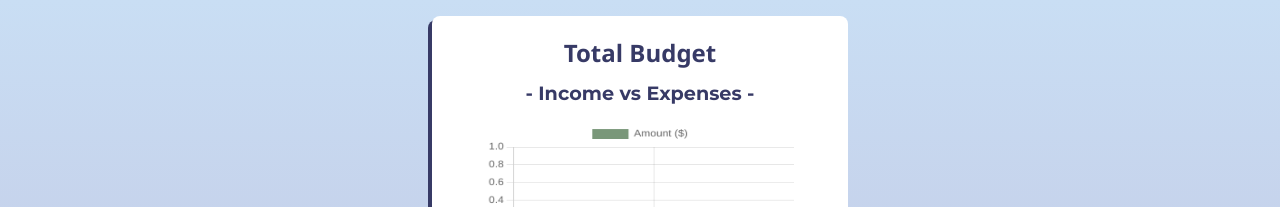
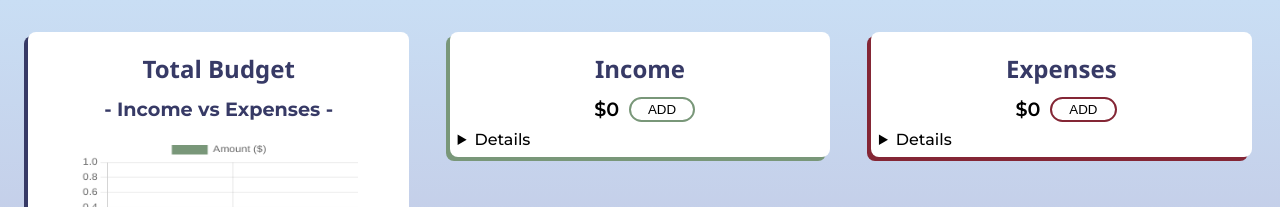
Before and after one commit to c-chee/Budget_Tracker, a plain HTML site: page index.html in a window 1280 px wide. Shown: the top 207 px of the page. Drawn offline with nearby package versions, Linux system fonts and the light colour scheme; a web font is replaced by a local one.

Commit message:
breakpoint responsiveness

```diff
--- a/assets/cs/styles.scss
+++ b/assets/cs/styles.scss
@@ -350,9 +350,57 @@ main{
 }
 
 @media (min-width: 800px) {
+    main {
+        display: grid;
+        grid-template-columns: 1fr 1fr; // Left: Budget, Right: Income + Expenses
+        grid-template-rows: auto auto; // Rows for stacking Income and Expenses
+        gap: 1em;
+        width: 100%;
+        padding: 1em;
 
+        // Place the grid items
+        .budget {
+            grid-column: 1 / 2;
+            grid-row: 1 / 3;
+        }
+
+        .income {
+            grid-column: 2 / 3;
+            grid-row: 1 / 2;
+        }
+
+        .expenses {
+            grid-column: 2 / 3;
+            grid-row: 2 / 3;
+        }
+    }
 }
 
 @media (min-width: 1000px) {
+    main {
+        display: grid;
+        grid-template-columns: 1fr 1fr 1fr;
+        grid-template-rows: auto auto;
+        gap: 1em;
+        width: 100%;
+        padding: 1em;
+        align-items: flex-start;
+
+        // Place the grid items
+        .budget {
+            grid-column: 1 / 2;
+            grid-row: 1 / 3;
+        }
+
+        .income {
+            grid-column: 2 / 3;
+            grid-row: 1 / 2;
+        }
+
+        .expenses {
+            grid-column: 3 / 4;
+            grid-row: 1 / 2;
+        }
+    }
 
 }
```
Also changed, not shown: assets/cs/styles.css, 1 other file.
